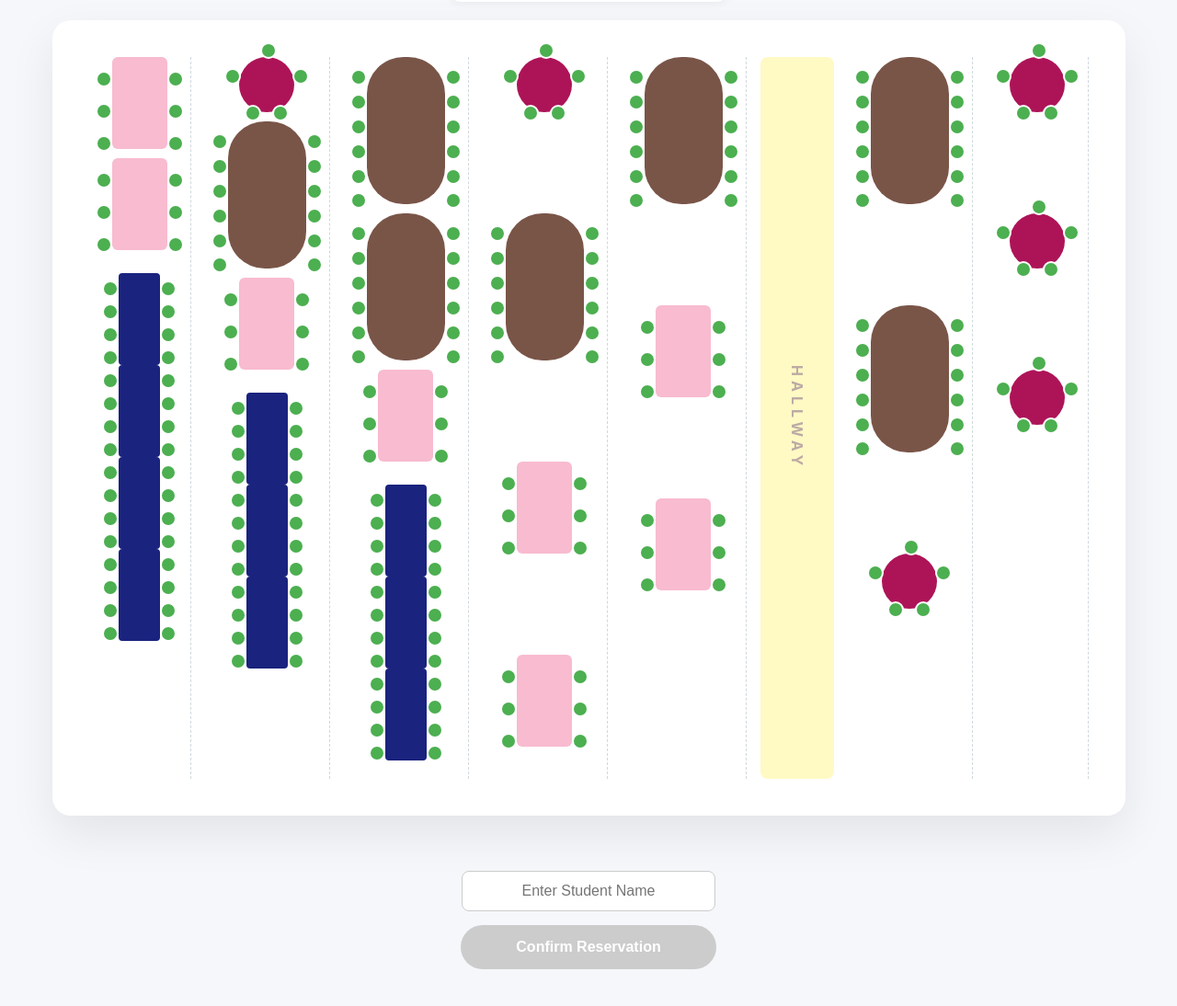
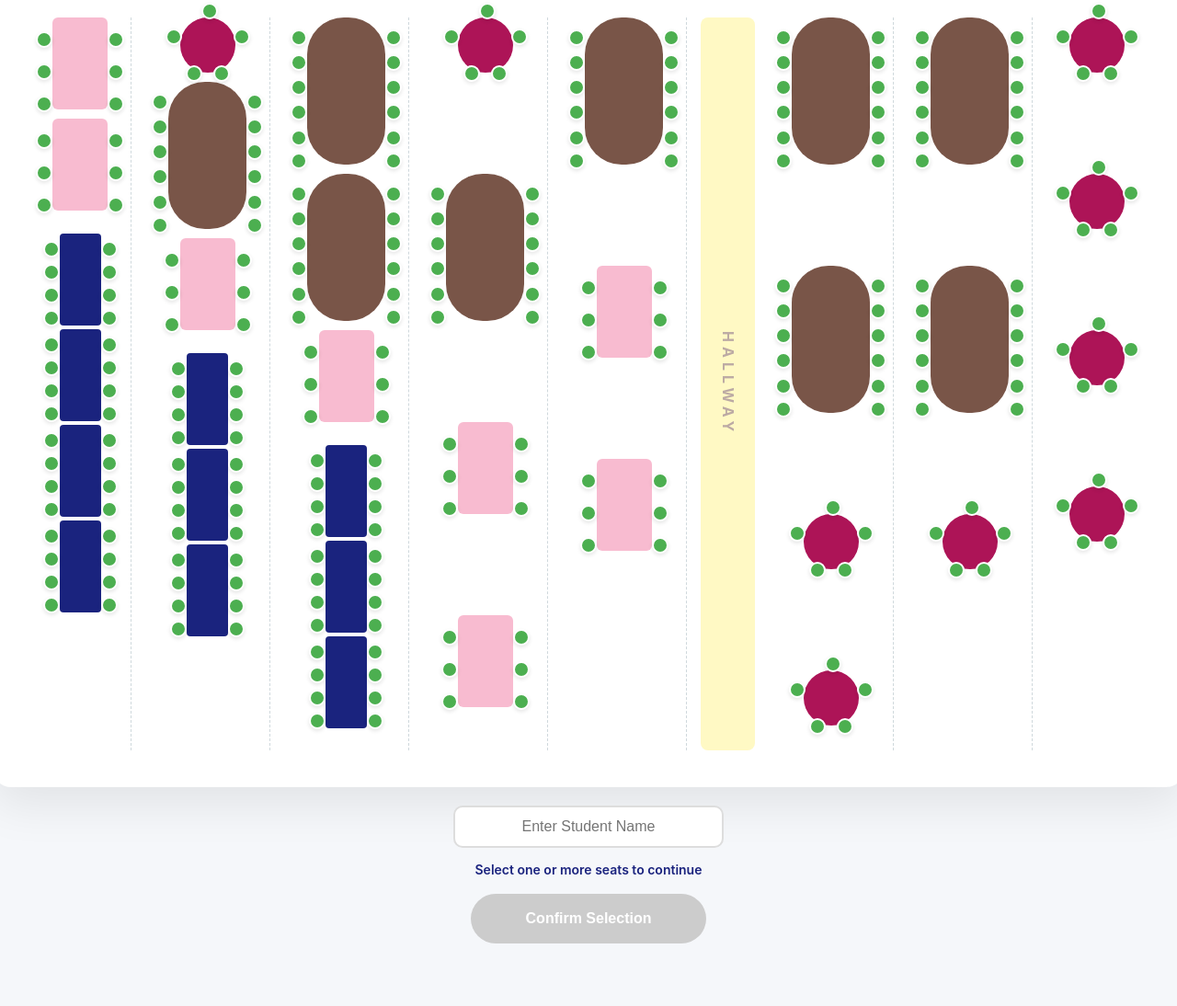
Before and after one commit to nnldagiang-ops/design-, a plain HTML site: page index.html in a window 1280 px wide. Shown: the part 186-1280 px from the top of the page at 92% size. Drawn offline with nearby package versions, Linux system fonts and the light colour scheme; no server answers.

Commit message:
Add files via upload

```diff
--- a/index.html
+++ b/index.html
@@ -13,41 +13,81 @@
             --bg: #f5f7fa; --card: #ffffff;
         }
 
-        body { font-family: 'Inter', sans-serif; background: var(--bg); margin: 0; display: flex; flex-direction: column; align-items: center; }
+        body {
+            font-family: 'Inter', -apple-system, sans-serif;
+            background: var(--bg); color: #333;
+            margin: 0; display: flex; flex-direction: column; align-items: center;
+            min-height: 100vh;
+        }
+
         header { padding: 30px; text-align: center; }
-        .legend { display: flex; gap: 20px; margin-bottom: 20px; padding: 15px; background: var(--card); border-radius: 12px; box-shadow: 0 2px 10px rgba(0,0,0,0.05); }
+        header h1 { margin: 0; font-weight: 800; color: #1a1a1a; text-transform: uppercase; letter-spacing: 1px; }
+
+        .legend {
+            display: flex; gap: 20px; margin-bottom: 20px; padding: 15px;
+            background: var(--card); border-radius: 12px; box-shadow: 0 2px 10px rgba(0,0,0,0.05);
+        }
         .item { display: flex; align-items: center; gap: 8px; font-size: 13px; font-weight: 600; }
         .dot { width: 12px; height: 12px; border-radius: 50%; }
 
         .canteen-container {
-            display: flex; gap: 15px; padding: 40px; background: var(--card); border-radius: 20px;
-            box-shadow: 0 20px 50px rgba(0,0,0,0.08); overflow-x: auto; max-width: 95vw; margin-bottom: 20px;
+            display: flex; gap: 15px; padding: 40px;
+            background: var(--card); border-radius: 20px;
+            box-shadow: 0 20px 50px rgba(0,0,0,0.08);
+            overflow-x: auto; max-width: 95vw;
+            margin-bottom: 20px;
         }
 
-        .col { display: flex; flex-direction: column; align-items: center; padding: 0 25px 20px 25px; border-right: 1px dashed #cfd8dc; }
+        .col {
+            display: flex; flex-direction: column; align-items: center;
+            padding: 0 25px 20px 25px;
+            border-right: 1px dashed #cfd8dc;
+            height: auto;
+        }
+
         .col.compact { gap: 10px; }
         .col.spread { gap: 110px; }
 
         .hallway {
-            width: 80px; background: var(--hallway); display: flex; align-items: center; justify-content: center;
-            writing-mode: vertical-rl; font-weight: bold; color: #bcaaa4; letter-spacing: 5px; text-transform: uppercase; border-radius: 8px;
+            width: 80px; background: var(--hallway);
+            display: flex; align-items: center; justify-content: center;
+            writing-mode: vertical-rl; font-weight: bold; color: #bcaaa4;
+            letter-spacing: 5px; text-transform: uppercase; border-radius: 8px;
+            align-self: stretch;
         }
 
-        .table { position: relative; }
-        .navy { width: 45px; height: 100px; background: var(--navy); border-radius: 4px; }
+        .table { position: relative; transition: transform 0.2s; }
+        .navy { width: 45px; height: 100px; background: var(--navy); margin-bottom: 4px; border-radius: 4px; }
         .pink { width: 60px; height: 100px; background: var(--pink); border-radius: 6px; }
         .booth { width: 85px; height: 160px; background: var(--brown); border-radius: 40px; }
         .round { width: 60px; height: 60px; background: var(--circle); border-radius: 50%; }
 
         .seat {
-            width: 14px; height: 14px; background: var(--green); border-radius: 50%;
-            position: absolute; cursor: pointer; border: 2px solid white; z-index: 10;
+            width: 14px; height: 14px; background: var(--green);
+            border-radius: 50%; position: absolute; cursor: pointer;
+            border: 2px solid white; transition: all 0.2s cubic-bezier(0.175, 0.885, 0.32, 1.275);
+            box-shadow: 0 2px 4px rgba(0,0,0,0.1);
+            z-index: 10;
         }
 
-        .seat.selected { background: var(--selected) !important; border-color: #000; transform: scale(1.2); }
-        .seat.occupied { background: var(--red) !important; cursor: help; } /* Show question mark on hover */
+        /* HOVER NAME FIX */
+        .seat.occupied:hover::after {
+            content: attr(data-name);
+            position: absolute; bottom: 25px; left: 50%;
+            transform: translateX(-50%);
+            background: #333; color: white;
+            padding: 5px 10px; border-radius: 5px;
+            font-size: 12px; white-space: nowrap;
+            z-index: 9999; /* Always on top */
+            box-shadow: 0 4px 10px rgba(0,0,0,0.3);
+            pointer-events: none;
+        }
 
-        /* Positioning Classes */
+        .seat:hover:not(.occupied) { transform: scale(1.5); box-shadow: 0 4px 8px rgba(0,0,0,0.2); z-index: 100; }
+        .seat.selected { background: var(--selected) !important; transform: scale(1.6); border-color: #333; z-index: 101; }
+        .seat.occupied { background: var(--red) !important; cursor: help; opacity: 1; pointer-events: auto !important; }
+
+        /* Seat Positions */
         .n-l1 { left: -18px; top: 8%; } .n-r1 { right: -18px; top: 8%; }
         .n-l2 { left: -18px; top: 33%; } .n-r2 { right: -18px; top: 33%; }
         .n-l3 { left: -18px; top: 58%; } .n-r3 { right: -18px; top: 58%; }
@@ -64,10 +104,22 @@
         .c1 { top: -16px; left: 23px; } .c2 { top: 12px; left: -16px; }
         .c3 { top: 12px; right: -16px; } .c4 { bottom: -10px; left: 6px; } .c5 { bottom: -10px; right: 6px; }
 
-        .footer { padding: 40px; display: flex; flex-direction: column; align-items: center; gap: 15px; }
-        .student-name-input { padding: 12px; border-radius: 8px; border: 1px solid #ccc; width: 250px; text-align: center; font-size: 16px; }
-        .confirm-btn { padding: 15px 60px; border-radius: 30px; border: none; background: #1a1a1a; color: white; cursor: pointer; font-weight: bold; font-size: 16px; transition: 0.3s; }
-        .confirm-btn:disabled { background: #ccc; cursor: not-allowed; }
+        .footer { padding-bottom: 60px; display: flex; flex-direction: column; align-items: center; gap: 15px; }
+        .name-input-container { display: flex; flex-direction: column; align-items: center; gap: 5px; }
+        .student-name-input {
+            padding: 12px 20px; border: 2px solid #ddd; border-radius: 10px;
+            font-size: 16px; width: 250px; outline: none; transition: border-color 0.3s;
+            text-align: center;
+        }
+        .student-name-input:focus { border-color: var(--navy); }
+        .confirm-btn {
+            background: #1a1a1a; color: white; border: none; padding: 18px 60px;
+            font-size: 16px; font-weight: 700; border-radius: 50px; cursor: pointer;
+            transition: all 0.3s; box-shadow: 0 10px 20px rgba(0,0,0,0.15);
+        }
+        .confirm-btn:hover:not(:disabled) { transform: translateY(-3px); background: #000; }
+        .confirm-btn:disabled { background: #ccc; cursor: not-allowed; box-shadow: none; transform: none; }
+        #status-msg { font-size: 14px; font-weight: 600; height: 20px; color: var(--navy); }
     </style>
 </head>
 <body>
@@ -91,6 +143,7 @@
                 <div class="table navy"><div class="seat n-l1"></div><div class="seat n-r1"></div><div class="seat n-l2"></div><div class="seat n-r2"></div><div class="seat n-l3"></div><div class="seat n-r3"></div><div class="seat n-l4"></div><div class="seat n-r4"></div></div>
             </div>
         </div>
+
         <div class="col compact">
             <div class="table round"><div class="seat c1"></div><div class="seat c2"></div><div class="seat c3"></div><div class="seat c4"></div><div class="seat c5"></div></div>
             <div class="table booth"><div class="seat b-l1"></div><div class="seat b-r1"></div><div class="seat b-l2"></div><div class="seat b-r2"></div><div class="seat b-l3"></div><div class="seat b-r3"></div><div class="seat b-l4"></div><div class="seat b-r4"></div><div class="seat b-l5"></div><div class="seat b-r5"></div><div class="seat b-l6"></div><div class="seat b-r6"></div></div>
@@ -101,6 +154,7 @@
                 <div class="table navy"><div class="seat n-l1"></div><div class="seat n-r1"></div><div class="seat n-l2"></div><div class="seat n-r2"></div><div class="seat n-l3"></div><div class="seat n-r3"></div><div class="seat n-l4"></div><div class="seat n-r4"></div></div>
             </div>
         </div>
+
         <div class="col compact">
             <div class="table booth"><div class="seat b-l1"></div><div class="seat b-r1"></div><div class="seat b-l2"></div><div class="seat b-r2"></div><div class="seat b-l3"></div><div class="seat b-r3"></div><div class="seat b-l4"></div><div class="seat b-r4"></div><div class="seat b-l5"></div><div class="seat b-r5"></div><div class="seat b-l6"></div><div class="seat b-r6"></div></div>
             <div class="table booth"><div class="seat b-l1"></div><div class="seat b-r1"></div><div class="seat b-l2"></div><div class="seat b-r2"></div><div class="seat b-l3"></div><div class="seat b-r3"></div><div class="seat b-l4"></div><div class="seat b-r4"></div><div class="seat b-l5"></div><div class="seat b-r5"></div><div class="seat b-l6"></div><div class="seat b-r6"></div></div>
@@ -111,24 +165,37 @@
                 <div class="table navy"><div class="seat n-l1"></div><div class="seat n-r1"></div><div class="seat n-l2"></div><div class="seat n-r2"></div><div class="seat n-l3"></div><div class="seat n-r3"></div><div class="seat n-l4"></div><div class="seat n-r4"></div></div>
             </div>
         </div>
+
         <div class="col spread">
             <div class="table round"><div class="seat c1"></div><div class="seat c2"></div><div class="seat c3"></div><div class="seat c4"></div><div class="seat c5"></div></div>
             <div class="table booth"><div class="seat b-l1"></div><div class="seat b-r1"></div><div class="seat b-l2"></div><div class="seat b-r2"></div><div class="seat b-l3"></div><div class="seat b-r3"></div><div class="seat b-l4"></div><div class="seat b-r4"></div><div class="seat b-l5"></div><div class="seat b-r5"></div><div class="seat b-l6"></div><div class="seat b-r6"></div></div>
             <div class="table pink"><div class="seat p-l1"></div><div class="seat p-r1"></div><div class="seat p-l2"></div><div class="seat p-r2"></div><div class="seat p-l3"></div><div class="seat p-r3"></div></div>
             <div class="table pink"><div class="seat p-l1"></div><div class="seat p-r1"></div><div class="seat p-l2"></div><div class="seat p-r2"></div><div class="seat p-l3"></div><div class="seat p-r3"></div></div>
         </div>
+
         <div class="col spread">
             <div class="table booth"><div class="seat b-l1"></div><div class="seat b-r1"></div><div class="seat b-l2"></div><div class="seat b-r2"></div><div class="seat b-l3"></div><div class="seat b-r3"></div><div class="seat b-l4"></div><div class="seat b-r4"></div><div class="seat b-l5"></div><div class="seat b-r5"></div><div class="seat b-l6"></div><div class="seat b-r6"></div></div>
             <div class="table pink"><div class="seat p-l1"></div><div class="seat p-r1"></div><div class="seat p-l2"></div><div class="seat p-r2"></div><div class="seat p-l3"></div><div class="seat p-r3"></div></div>
             <div class="table pink"><div class="seat p-l1"></div><div class="seat p-r1"></div><div class="seat p-l2"></div><div class="seat p-r2"></div><div class="seat p-l3"></div><div class="seat p-r3"></div></div>
         </div>
+
         <div class="hallway">hallway</div>
+
+        <div class="col spread">
+            <div class="table booth"><div class="seat b-l1"></div><div class="seat b-r1"></div><div class="seat b-l2"></div><div class="seat b-r2"></div><div class="seat b-l3"></div><div class="seat b-r3"></div><div class="seat b-l4"></div><div class="seat b-r4"></div><div class="seat b-l5"></div><div class="seat b-r5"></div><div class="seat b-l6"></div><div class="seat b-r6"></div></div>
+            <div class="table booth"><div class="seat b-l1"></div><div class="seat b-r1"></div><div class="seat b-l2"></div><div class="seat b-r2"></div><div class="seat b-l3"></div><div class="seat b-r3"></div><div class="seat b-l4"></div><div class="seat b-r4"></div><div class="seat b-l5"></div><div class="seat b-r5"></div><div class="seat b-l6"></div><div class="seat b-r6"></div></div>
+            <div class="table round"><div class="seat c1"></div><div class="seat c2"></div><div class="seat c3"></div><div class="seat c4"></div><div class="seat c5"></div></div>
+            <div class="table round"><div class="seat c1"></div><div class="seat c2"></div><div class="seat c3"></div><div class="seat c4"></div><div class="seat c5"></div></div>
+        </div>
+
         <div class="col spread">
             <div class="table booth"><div class="seat b-l1"></div><div class="seat b-r1"></div><div class="seat b-l2"></div><div class="seat b-r2"></div><div class="seat b-l3"></div><div class="seat b-r3"></div><div class="seat b-l4"></div><div class="seat b-r4"></div><div class="seat b-l5"></div><div class="seat b-r5"></div><div class="seat b-l6"></div><div class="seat b-r6"></div></div>
             <div class="table booth"><div class="seat b-l1"></div><div class="seat b-r1"></div><div class="seat b-l2"></div><div class="seat b-r2"></div><div class="seat b-l3"></div><div class="seat b-r3"></div><div class="seat b-l4"></div><div class="seat b-r4"></div><div class="seat b-l5"></div><div class="seat b-r5"></div><div class="seat b-l6"></div><div class="seat b-r6"></div></div>
             <div class="table round"><div class="seat c1"></div><div class="seat c2"></div><div class="seat c3"></div><div class="seat c4"></div><div class="seat c5"></div></div>
         </div>
-        <div class="col spread">
+
+        <div class="col spread" style="border-right: none;">
+            <div class="table round"><div class="seat c1"></div><div class="seat c2"></div><div class="seat c3"></div><div class="seat c4"></div><div class="seat c5"></div></div>
             <div class="table round"><div class="seat c1"></div><div class="seat c2"></div><div class="seat c3"></div><div class="seat c4"></div><div class="seat c5"></div></div>
             <div class="table round"><div class="seat c1"></div><div class="seat c2"></div><div class="seat c3"></div><div class="seat c4"></div><div class="seat c5"></div></div>
             <div class="table round"><div class="seat c1"></div><div class="seat c2"></div><div class="seat c3"></div><div class="seat c4"></div><div class="seat c5"></div></div>
@@ -136,8 +203,11 @@
     </div>
 
     <div class="footer">
-        <input type="text" id="student-name" class="student-name-input" placeholder="Enter Student Name" oninput="updateUI()">
-        <button class="confirm-btn" id="confirm" disabled onclick="confirmReservation()">Confirm Reservation</button>
+        <div class="name-input-container">
+            <input type="text" id="student-name" class="student-name-input" placeholder="Enter Student Name" oninput="validateForm()">
+        </div>
+        <div id="status-msg">Select one or more seats to continue</div>
+        <button class="confirm-btn" id="confirm" disabled onclick="handleConfirm()">Confirm Selection</button>
     </div>
 
     <script>
@@ -145,55 +215,74 @@
         const SUPABASE_KEY = 'eyJhbGciOiJIUzI1NiIsInR5cCI6IkpXVCJ9.eyJpc3MiOiJzdXBhYmFzZSIsInJlZiI6Im9hYm5zbGp6b2ZhbW5nbHpydHBsIiwicm9sZSI6ImFub24iLCJpYXQiOjE3NzQ1NzMxMzIsImV4cCI6MjA5MDE0OTEzMn0.0_Ah2SNokwgaIJWEyFERvCKsJz9cFsP3FTBARrDcKHo';
         const _supabase = supabase.createClient(SUPABASE_URL, SUPABASE_KEY);
 
+        // ID assignment
         document.querySelectorAll('.seat').forEach((s, i) => s.id = 'seat-' + i);
 
         let selectedSeats = new Set();
         const confirmBtn = document.getElementById('confirm');
+        const statusMsg = document.getElementById('status-msg');
         const nameInput = document.getElementById('student-name');
 
         document.getElementById('canteen').addEventListener('click', (e) => {
-            if (e.target.classList.contains('seat') && !e.target.classList.contains('occupied')) {
-                const id = e.target.id;
-                if (selectedSeats.has(id)) {
-                    selectedSeats.delete(id);
-                    e.target.classList.remove('selected');
+            const seat = e.target;
+            if(seat.classList.contains('seat') && !seat.classList.contains('occupied')) {
+                if(selectedSeats.has(seat.id)) {
+                    seat.classList.remove('selected');
+                    selectedSeats.delete(seat.id);
                 } else {
-                    selectedSeats.add(id);
-                    e.target.classList.add('selected');
+                    seat.classList.add('selected');
+                    selectedSeats.add(seat.id);
                 }
-                updateUI();
+                validateForm();
             }
         });
 
-        function updateUI() {
-            confirmBtn.disabled = !(selectedSeats.size > 0 && nameInput.value.trim().length > 0);
+        function validateForm() {
+            const nameValue = nameInput.value.trim();
+            if(selectedSeats.size > 0 && nameValue.length > 0) {
+                confirmBtn.disabled = false;
+                statusMsg.innerText = selectedSeats.size + " seat(s) selected for " + nameValue;
+            } else if (selectedSeats.size > 0 && nameValue.length === 0) {
+                confirmBtn.disabled = true;
+                statusMsg.innerText = "Please enter your name";
+            } else {
+                confirmBtn.disabled = true;
+                statusMsg.innerText = "Select one or more seats to continue";
+            }
         }
 
-        async function confirmReservation() {
-            const name = nameInput.value.trim();
+        async function handleConfirm() {
+            const studentName = nameInput.value.trim();
             confirmBtn.disabled = true;
             confirmBtn.innerText = "Saving...";
 
             const { error } = await _supabase
                 .from('reservations')
-                .insert([{ student_name: name, seat_ids: Array.from(selectedSeats) }]);
+                .insert([{ student_name: studentName, seat_ids: Array.from(selectedSeats) }]);
 
             if (!error) {
                 selectedSeats.forEach(id => {
                     const el = document.getElementById(id);
                     el.classList.remove('selected');
                     el.classList.add('occupied');
-                    el.title = name; // SET NAME HERE IMMEDIATELY
+                    el.setAttribute('data-name', studentName);
                 });
+
+                const count = selectedSeats.size;
                 selectedSeats.clear();
                 nameInput.value = "";
-                confirmBtn.innerText = "Confirm Reservation";
-                alert("Success!");
-                updateUI();
+                confirmBtn.innerText = "Confirm Selection";
+                statusMsg.style.color = "var(--green)";
+                statusMsg.innerText = "Success! " + count + " reserved for " + studentName;
+
+                setTimeout(() => {
+                    statusMsg.style.color = "var(--navy)";
+                    validateForm();
+                }, 4000);
             } else {
                 alert("Error: " + error.message);
                 confirmBtn.disabled = false;
-                confirmBtn.innerText = "Confirm Reservation";
+                confirmBtn.innerText = "Confirm Selection";
             }
         }
 
@@ -206,7 +295,7 @@
                             const el = document.getElementById(id);
                             if (el) {
                                 el.classList.add('occupied');
-                                el.title = res.student_name; // LOAD NAME HERE
+                                el.setAttribute('data-name', res.student_name);
                             }
                         });
                     }
@@ -214,19 +303,15 @@
             }
         }
 
-        _supabase
-            .channel('any')
-            .on('postgres_changes', { event: 'INSERT', schema: 'public', table: 'reservations' }, (payload) => {
-                const name = payload.new.student_name;
+        _supabase.channel('any').on('postgres_changes', { event: 'INSERT', schema: 'public', table: 'reservations' }, (payload) => {
             payload.new.seat_ids.forEach(id => {
                 const el = document.getElementById(id);
                 if (el) {
                     el.classList.add('occupied');
-                        el.title = name; // UPDATE NAME LIVE
+                    el.setAttribute('data-name', payload.new.student_name);
                 }
             });
-            })
-            .subscribe();
+        }).subscribe();
 
         loadOccupied();
     </script>
```
Lines whose indentation alone changed are shown as unchanged.
